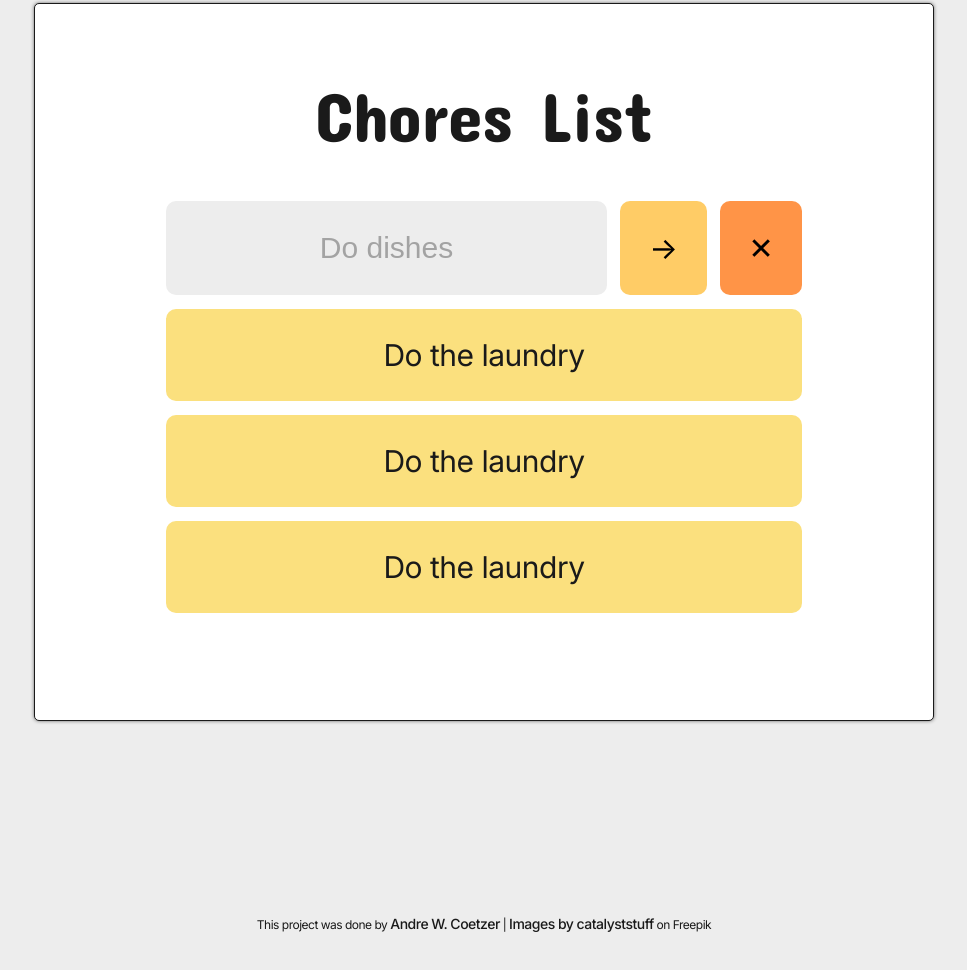
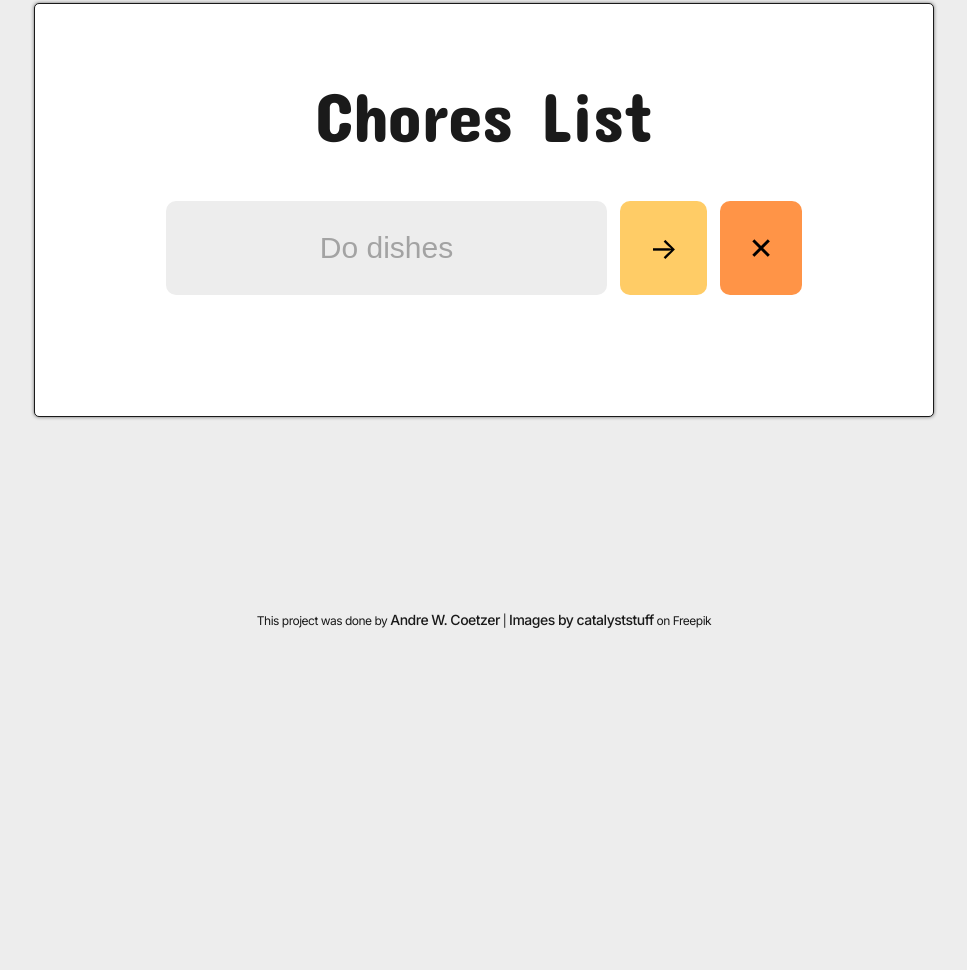
Before and after one commit to awcoetzer/chore-list, a plain HTML site: page index.html in a window 1280 px wide. Shown: the part 953-1923 px from the top of the page, without its empty margins (156-1123 px from the left). After the commit the page ends 1679 px from the top, so only its background shows below. Drawn offline with nearby package versions, Linux system fonts and the light colour scheme; a script that the page names is missing.

Commit message:
fix: remove list examples from project
Removed the list examples from the project ul tag

```diff
--- a/index.html
+++ b/index.html
@@ -106,9 +106,7 @@
                         <!-- project body -->
                         <div class="project-body">
                             <ul class="chores-text-box">
-                                <li class="chores">Do the laundry</li>
-                                <li class="chores">Do the laundry</li>
-                                <li class="chores">Do the laundry</li>
+
                             </ul>
                         </div>
                     </div>
```
